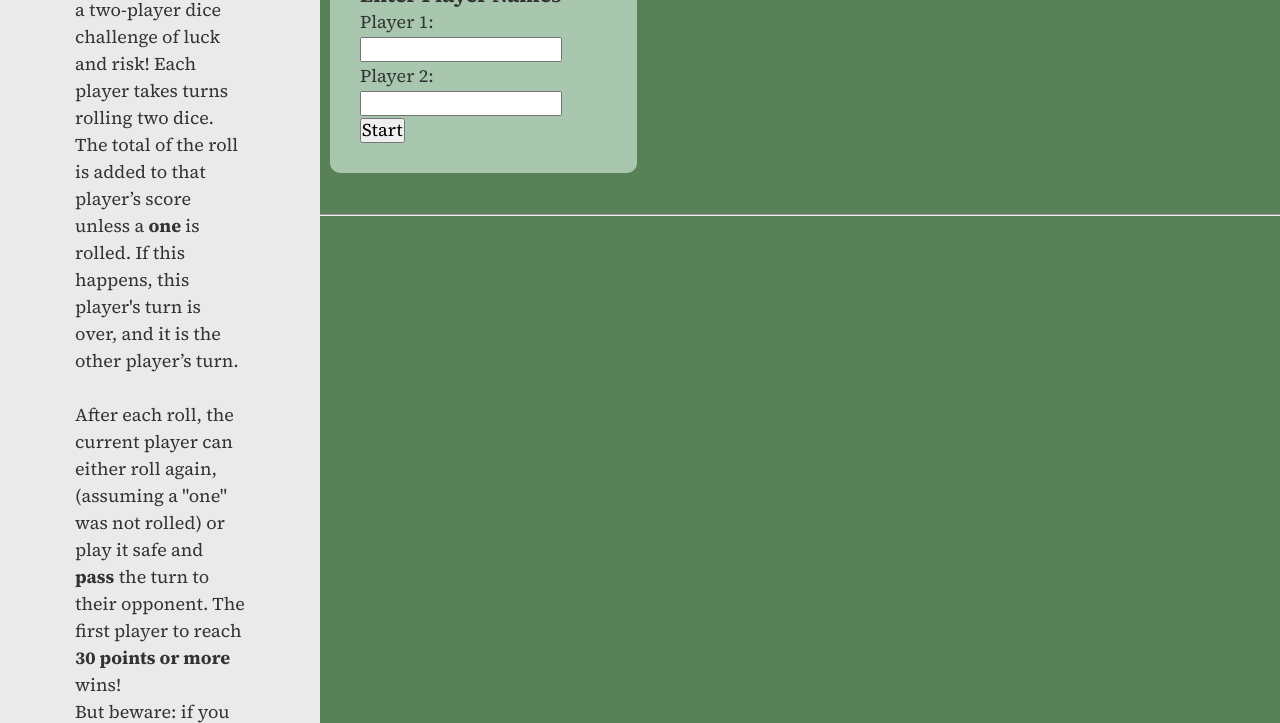
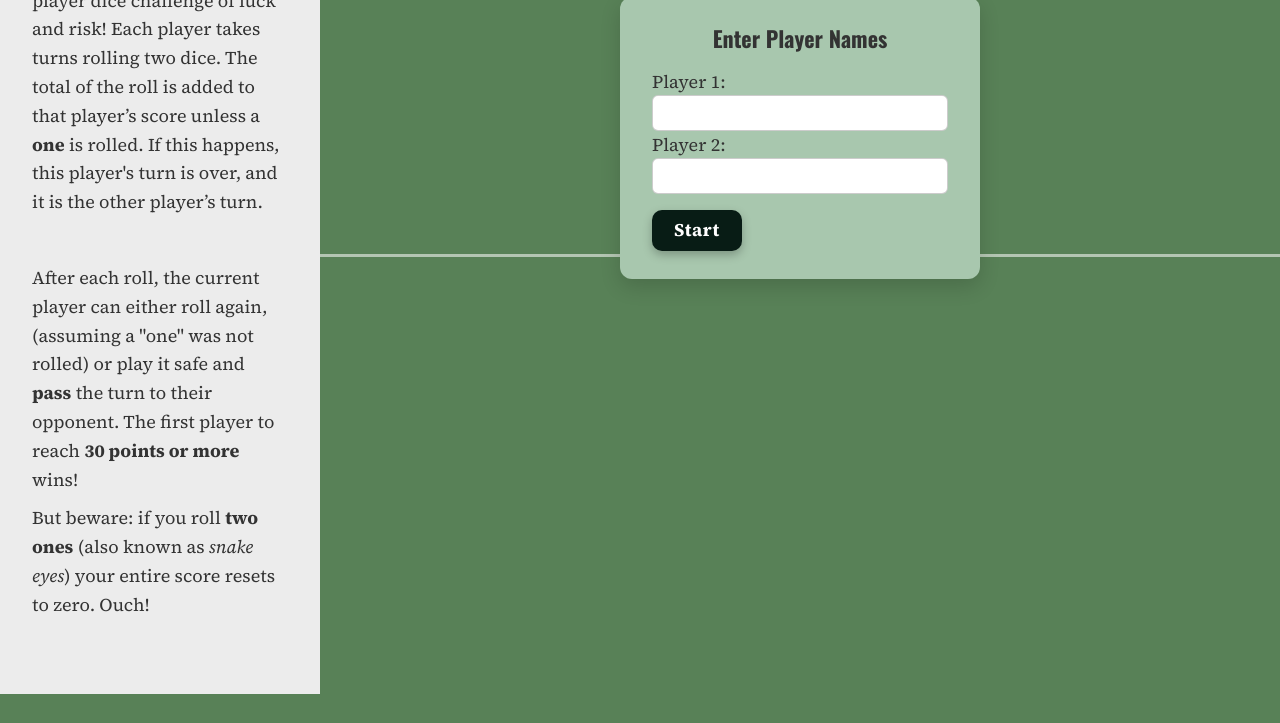
Before and after one commit to Jud1th1/GameOfPig, a plain HTML site: page index.html in a window 1280 px wide. Shown: the part 186-909 px from the top of the page. After the commit the page ends 880 px from the top, so only its background shows below. Drawn offline with nearby package versions, Linux system fonts and the light colour scheme.

Commit message:
css fixed

```diff
--- a/index.html
+++ b/index.html
@@ -12,7 +12,9 @@
 </head>
 <body>
 
-    <div id="instructions">
+    <main id="board">
+
+        <aside id="instructions">
             <h1>Game of PIG</h1>
 
             <p>
@@ -26,12 +28,12 @@
             (assuming a "one" was not rolled) or  play it safe and <strong>pass</strong>
             the turn to their opponent. The first player to reach <strong>30 points or more</strong> wins!</p>
             <p>But beware: if you roll <strong>two ones</strong> (also known as <em>snake eyes</em>) your entire score resets to zero. Ouch!</p>
-    </div>
 
-    <hr>
+        </aside>
 
+    <section id="stage">
+        <h2>Start a Game</h2>
         <div id="gamecontrol">
-        <h2>Start a Game</h2>
             <form>
                 <h3> Enter Player Names</h3>
                 <label for="player1">Player 1:</label><br>
@@ -41,11 +43,12 @@
                 <input type="submit" value="Start">
             </form>
         </div>
+    </section>
 
         <div id="game"></div>
         <div id="actions"></div>
         <div id="score"></div>
-
+    </main>
 
     <script src="script.js">
 
--- a/styles.css
+++ b/styles.css
@@ -10,16 +10,10 @@ body {
     background-color: #588157;
     color: #333;
     line-height: 1.5em;
-    display: flex;
-    flex-direction: row;
     min-height: 100vh;
 }
 
-#instructions{
-    background-color: #eaeaea;
-    width: 25%;
-    padding: 75px;
-}
+/* --------------- text ----------------- */
 
 h1{
     font-family: "Oswald", sans-serif;
@@ -27,28 +21,113 @@ h1{
     padding-bottom: 10px;
 }
 
-hr{
-    color: white;
-    font-size: 2rem;
-    width: 100vw;
-    position: absolute;
-    top: 50%;
-    z-index: -10;
-}
-
 h2{
     text-align: center;
-    color: white;
+    color: #f6f7f5;
     font-family: "Oswald", sans-serif;
     font-weight: 400;
     font-size: 48px;
     padding: 50px;
 }
 
+h3 {
+    font-family: "Oswald", sans-serif;
+    font-size: 22px;
+    text-align: center;
+    margin-bottom: 16px;
+}
 
-form{
-    background-color: #A8C7AE;
-    padding: 30px;
-    margin: 10px;
+#instructions p {
+    line-height: 1.6;
+    margin: 10px 0;
+}
+
+/* --------------- Layout ----------------- */
+#instructions{
+    background-color: #ececec;
+    padding: 64px 32px;
+}
+
+#board {
+    display: grid;
+    grid-template-columns: 320px 1fr;
+    gap: 0;
+    min-height: 100vh;
+}
+
+#stage {
+    position: relative;
+    display: flex;
+    flex-direction: column;
+    align-items: center;
+    padding: 56px 24px;
+}
+
+/* Midline */
+#stage::after {
+    content: "";
+    position: absolute;
+    left: 0;
+    right: 0;
+    top: 50%;
+    height: 3px;
+    background: rgba(255,255,255,0.55);
+    z-index: -10;
+}
+
+
+/* Start card */
+#gamecontrol form {
+    background: #A8C7AE;
+    padding: 28px 32px;
+    border-radius: 12px;
+    box-shadow: 0 8px 20px rgba(0,0,0,0.15);
+    width: 360px;
+}
+
+#gamecontrol input[type="text"] {
+    width: 100%;
+    height: 36px;
+    border: 1px solid rgba(0,0,0,0.2);
+    border-radius: 6px;
+    padding: 0 10px;
+    background: #fff;
+}
+
+#gamecontrol input[type="submit"], button {
+    background: #081C15;
+    color: #fff;
+    border: none;
+    padding: 10px 22px;
     border-radius: 10px;
+    font-weight: 700;
+    letter-spacing: .5px;
+    margin-top: 16px;
+    cursor: pointer;
+    box-shadow: 0 4px 10px rgba(0,0,0,0.25);
+    transition: transform .15s ease, box-shadow .15s ease, filter .15s ease;
 }
+
+#gamecontrol input[type="submit"]:hover,
+button:hover {
+    transform: translateY(-1px);
+    filter: brightness(1.05);
+    background-color: #113023;
+}
+
+#gamecontrol input[type="submit"]:active,
+button:active {
+    transform: translateY(0);
+    box-shadow: 0 2px 6px rgba(0,0,0,0.2);
+}
+
+
+
+
+/* ===== Responsive ===== */
+@media (max-width: 900px) {
+  #board { grid-template-columns: 1fr; }
+  #instructions { order: 2; }
+  #stage { order: 1; padding-top: 32px; }
+  #stage::after { display: none; } /* hide midline on small screens */
+}
```
Lines whose indentation alone changed are shown as unchanged.
